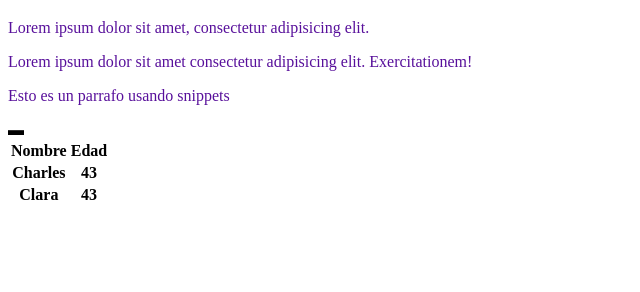
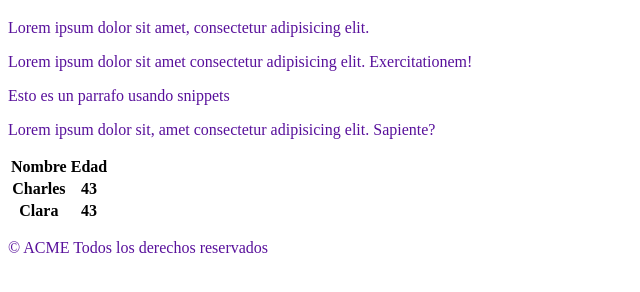
Before and after one commit to Anpipus/EjemploHTML, a plain HTML site: page index.html in a window 1280 px wide. Shown: the part 62-354 px from the top of the page, without its empty margins (0-640 px from the left). Drawn offline with Linux system fonts and the light colour scheme.

Commit message:
adding branch changes

```diff
--- a/index.html
+++ b/index.html
@@ -13,6 +13,8 @@
     <p>Lorem ipsum dolor sit amet consectetur adipisicing elit. Exercitationem!
     </p>
     <p class= container>Esto es un parrafo usando snippets</p>
+
+    <section> <p>Lorem ipsum dolor sit, amet consectetur adipisicing elit. Sapiente?</p></section>
     <table>
         <tr>
         <th>Nombre</th>
@@ -26,9 +28,11 @@
             <th>Clara</th>
             <th>43</th>
         </tr>
-       ▬
 
 
     </table>
+<footer>
+    <p>&copy; ACME Todos los derechos reservados</p>
+</footer>
 </body>
 </html>
```
